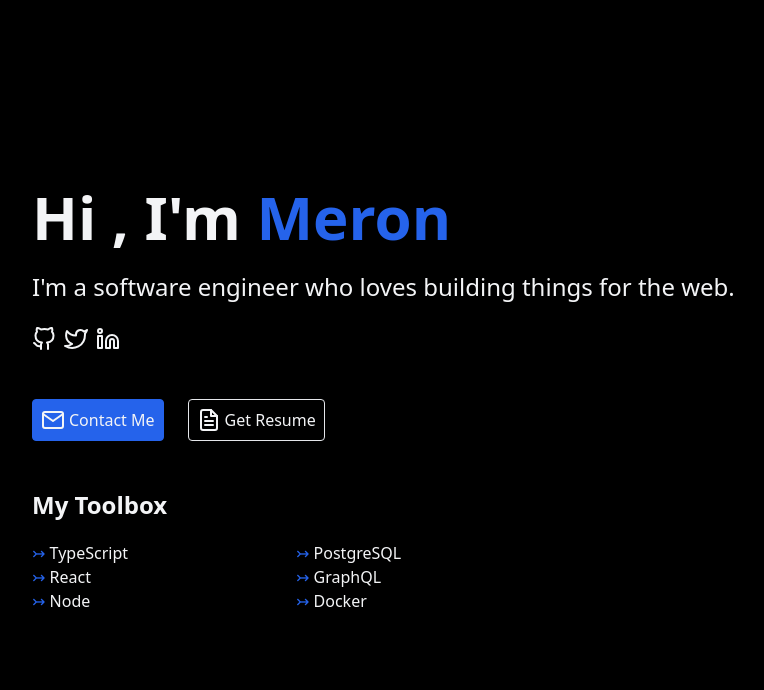
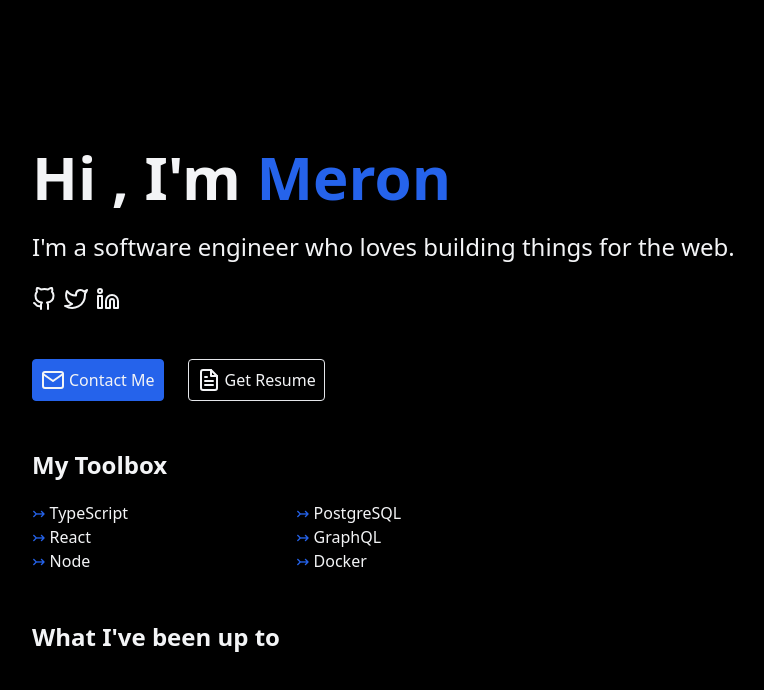
Before and after one commit to meronogbai/portfolio, a Next.js app: page / in a window 1280 px wide. Shown: the top 690 px of the page, without its empty margins (48-812 px from the left). Built offline with nearby package versions, Linux system fonts and the light colour scheme; no server answers.

Commit message:
chore: add projects section

```diff
--- /dev/null
+++ b/components/Projects.tsx
@@ -0,0 +1,7 @@
+export const ProjectsSection = () => {
+  return (
+    <section>
+      <h2 className="text-2xl font-bold">What I've been up to</h2>
+    </section>
+  );
+};
--- a/pages/index.tsx
+++ b/pages/index.tsx
@@ -1,5 +1,10 @@
 import type { NextPage } from "next";
-import { CtaSection, SocialLinks, ToolboxSection } from "../components";
+import {
+  CtaSection,
+  ProjectsSection,
+  SocialLinks,
+  ToolboxSection,
+} from "../components";
 
 const Home: NextPage = () => {
   return (
@@ -19,7 +24,7 @@ const Home: NextPage = () => {
 
         <CtaSection />
         <ToolboxSection />
-        {/* <ProjectsSection /> */}
+        <ProjectsSection />
       </main>
     </div>
   );
```
